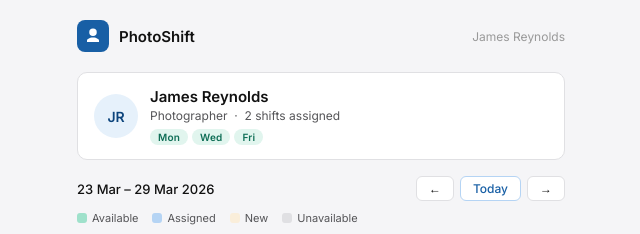
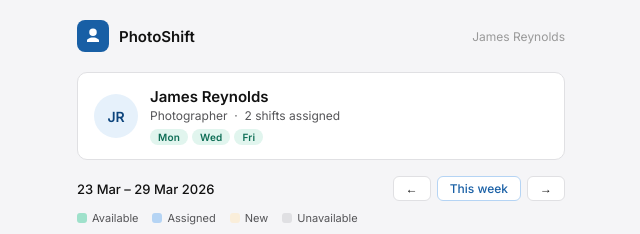
Before and after one commit to uesrmane/photoshift-calendar, a plain HTML site: page index.html in a window 1280 px wide. Shown: the top 234 px of the page, 319-959 px from the left. Drawn offline with Linux system fonts and the light colour scheme.

Commit message:
Update index.html

```diff
--- a/index.html
+++ b/index.html
@@ -418,7 +418,7 @@ function render() {
       <span class="week-label">${monday.getDate()} ${MONTHS[monday.getMonth()]} – ${sunday.getDate()} ${MONTHS[sunday.getMonth()]} ${sunday.getFullYear()}</span>
       <div class="nav-btns">
         <button class="nav-btn" onclick="changeWeek(-1)">&#8592;</button>
-        <button class="nav-btn today" onclick="changeWeek(0)">Today</button>
+        <button class="nav-btn today" onclick="changeWeek(0)">This week</button>
         <button class="nav-btn" onclick="changeWeek(1)">&#8594;</button>
       </div>
     </div>
```
